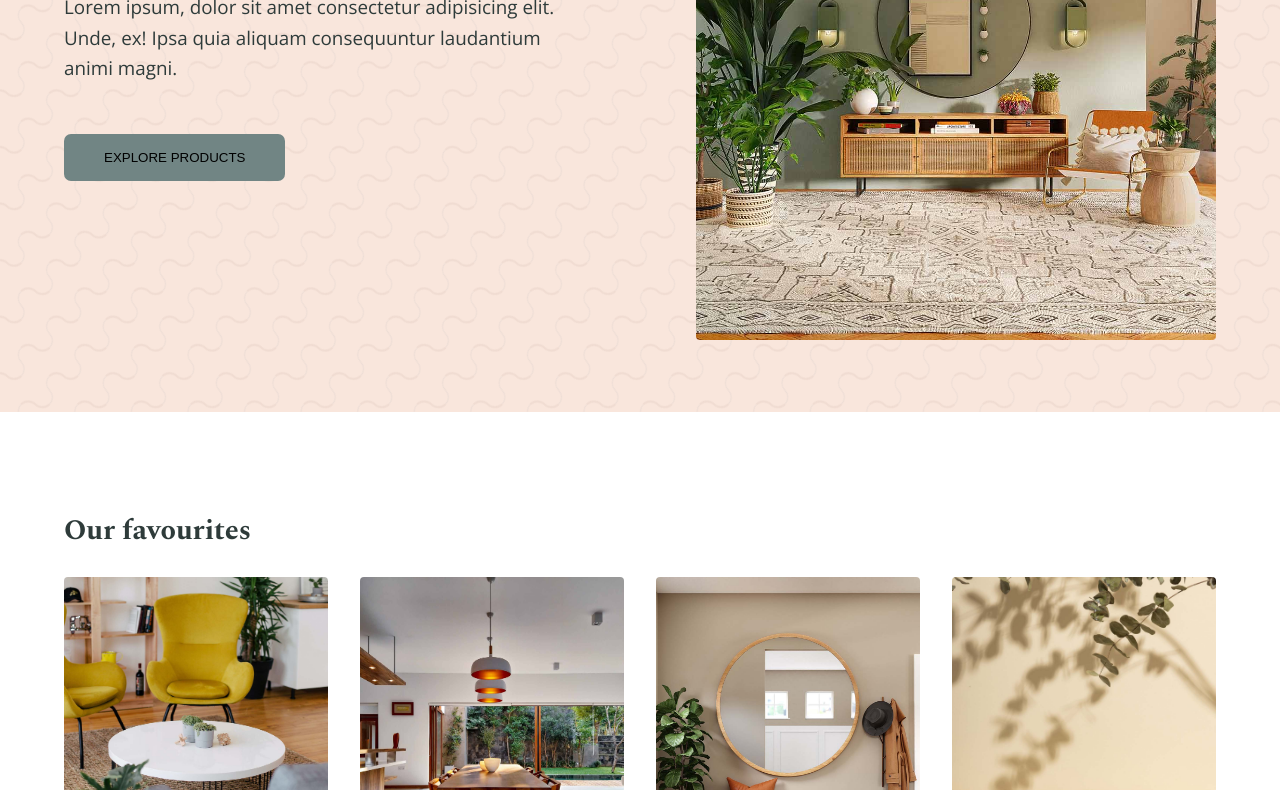
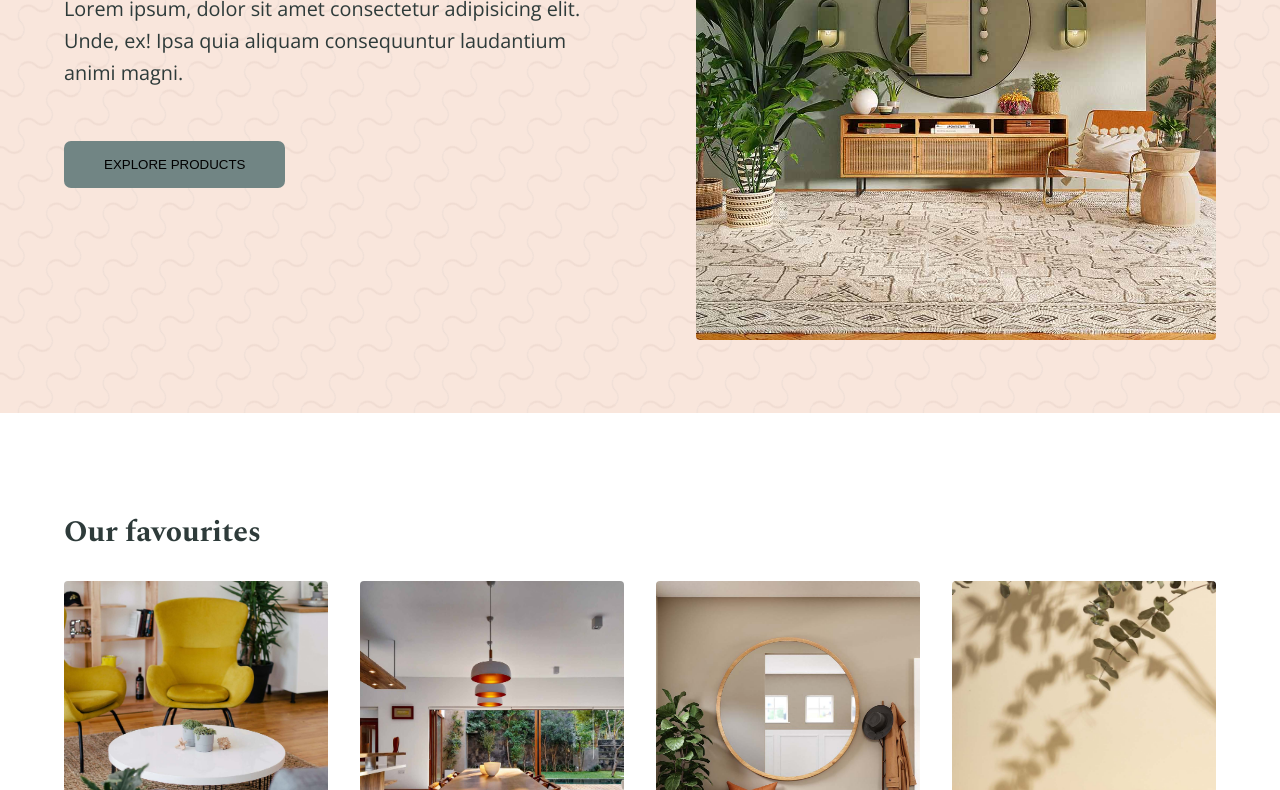
Before and after one commit to Jimbozz/james-badenhorst-design-2-ma-1, a plain HTML site: page Index.html in a window 1280 px wide. Shown: the part 324-1114 px from the top of the page. Drawn offline with nearby package versions, Linux system fonts and the light colour scheme.

Commit message:
adjusted global font size

```diff
--- a/css/global.css
+++ b/css/global.css
@@ -18,7 +18,7 @@ body {
 
 body {
   font-family: var(--text-paragraph);
-  font-size: calc(15px + 0.3vw);
+  font-size: calc(16px + 0.3vw);
   line-height: 1.6;
   margin: 0;
   padding: 0;
```
